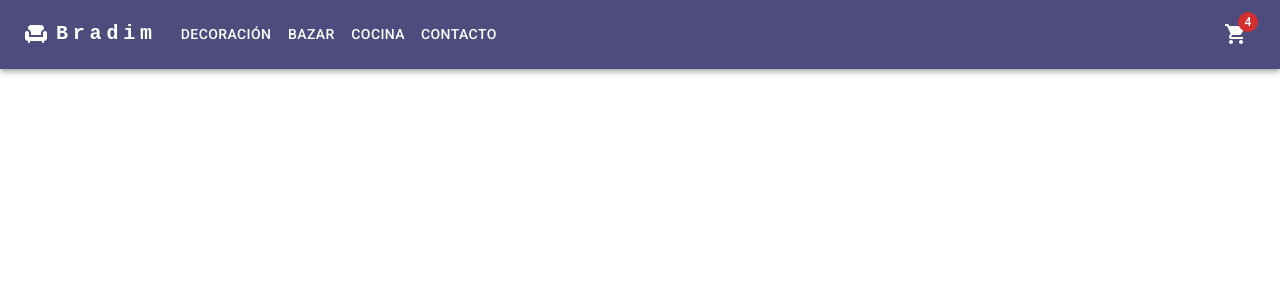
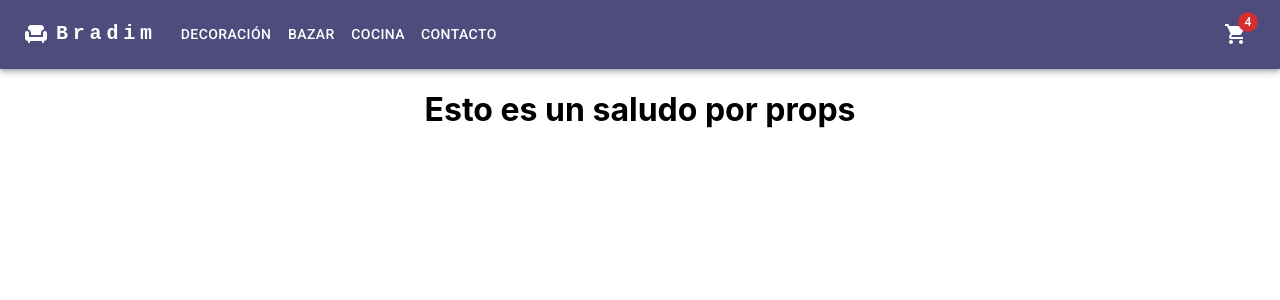
Before and after one commit to JulianBogado/Bogado-React-31205, a React (Create React App) app: page / in a window 1280 px wide. Shown: the top 300 px of the page. Built offline with nearby package versions, Linux system fonts and the light colour scheme.

Commit message:
Update App.js

```diff
--- a/src/App.js
+++ b/src/App.js
@@ -1,12 +1,16 @@
 import logo from './logo.svg';
 import './App.css';
 import NavBar from './components/NavBar';
+import ItemListContainer from './components/ItemListContainer';
 
 function App() {
   return (
+    <>
     <div className="App">
       <NavBar />
+      <ItemListContainer greeting={"Esto es un saludo por props"}/>
     </div>
+    </>
   );
 }
 
```
